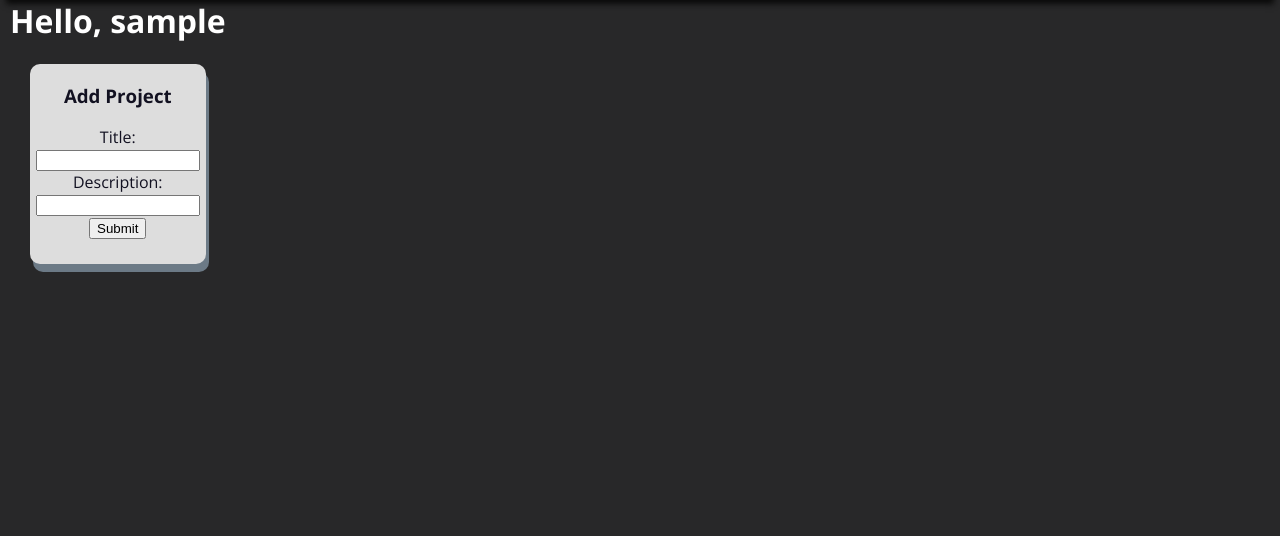
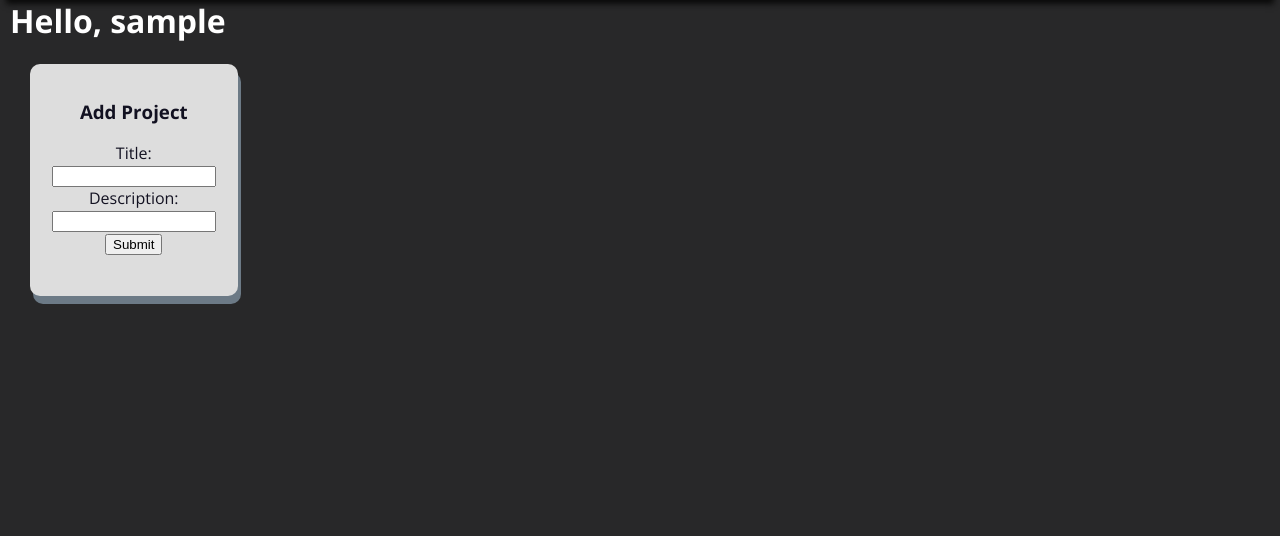
Before and after one commit to TheStopsign/Amalgamation, a PHP site: template views/dashboard.php in a window 1280 px wide. Shown: the part 64-600 px from the top of the page. Run offline with PHP 8.4, Linux system fonts and the light colour scheme; the template is opened without the code that fills it, so the values that code supplies are empty; the visitor is signed in with stand-in values (Sample User, id 1); data comes from the database, SQL or seed files in the repository; some libraries are stand-ins or nearby versions.

Commit message:
Padded the display windows

```diff
--- a/resources/style_dashboard.css
+++ b/resources/style_dashboard.css
@@ -96,9 +96,10 @@ nav:hover{
     color: #121121;
     position:relative;
     cursor: pointer;
+    padding: 1rem;
 }
 
-.add-window{
+#add-window{
   float: left;
   margin-left: 20px;
   margin-bottom: 50px;
@@ -112,6 +113,7 @@ nav:hover{
   color: #121121;
   position:relative;
   cursor: pointer;
+  padding: 1rem;
 }
 
 .display-window:before{
--- a/views/dashboard.php
+++ b/views/dashboard.php
@@ -153,7 +153,7 @@
                ;
             }
          ?>
-         <div class="add-window">
+         <div id="add-window">
             <h3 class="centered"> Add Project </h3>
             <div class="centered">
                <form action="../views/dashboard.php" method="POST">
```
Lines whose indentation alone changed are shown as unchanged.
